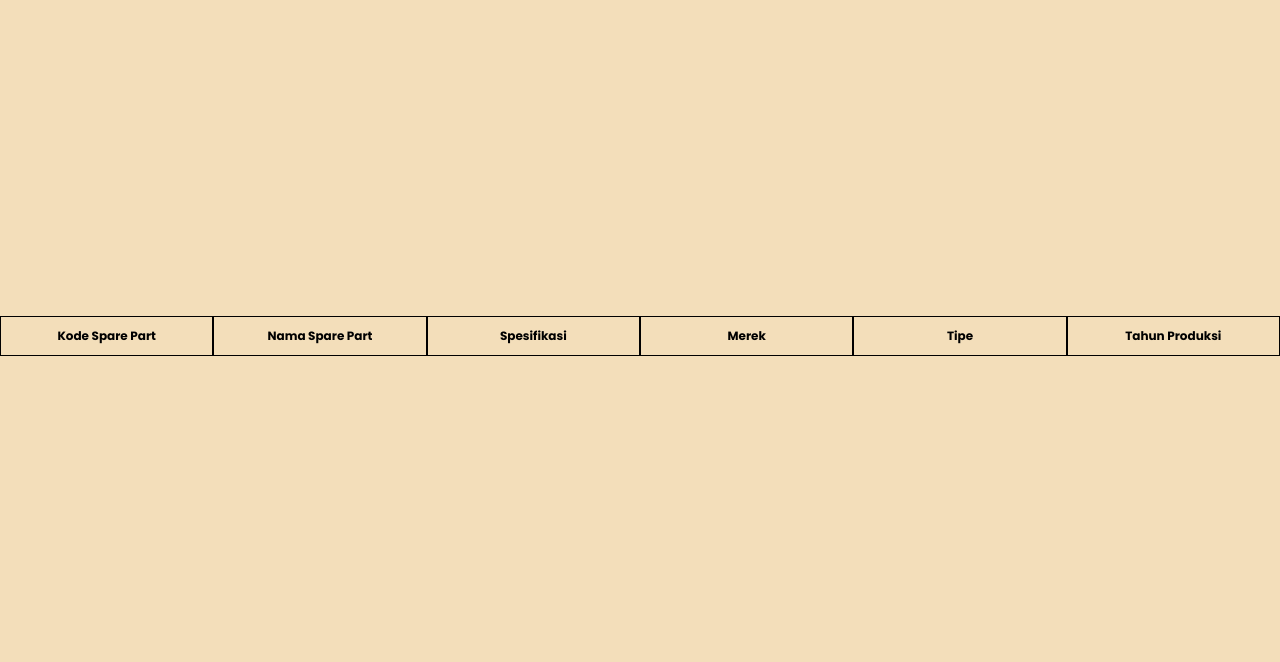
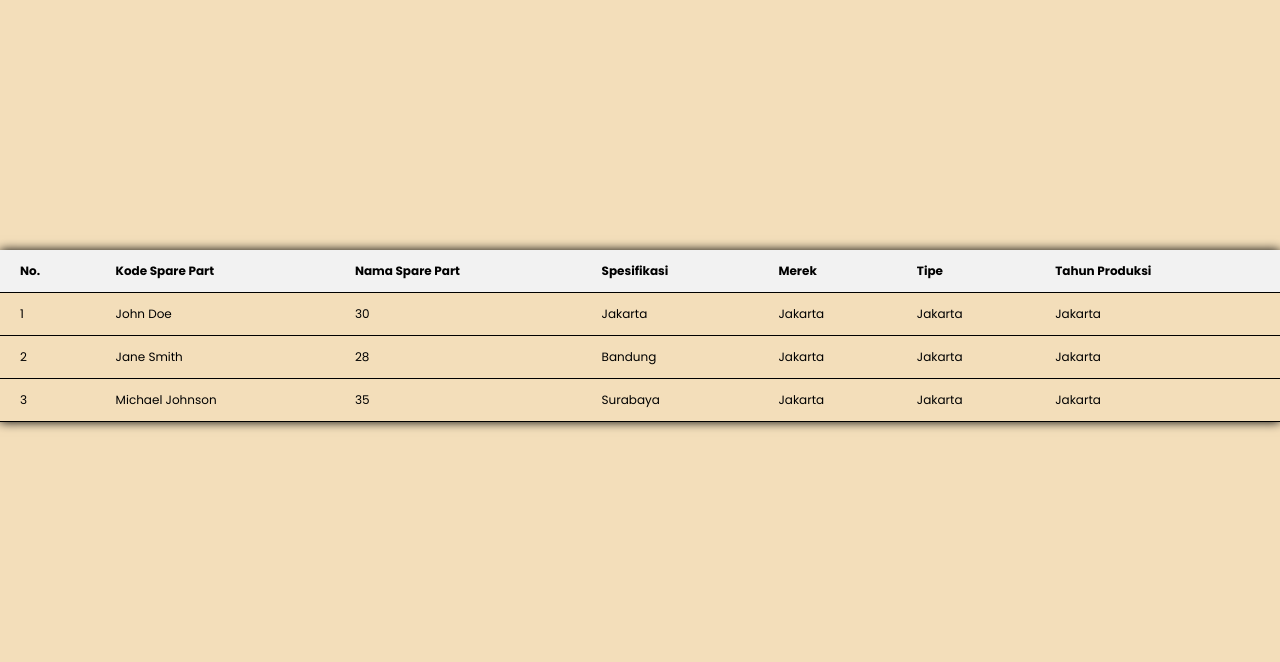
Before and after one commit to zakiaazhari14/PT-Berko-Berkah-Mandiri, a PHP site: page /spare.html in a window 1280 px wide. Shown: the part 64-726 px from the top of the page. Run offline with PHP 8.4, Linux system fonts and the light colour scheme.

Commit message:
menambahkan kolom

```diff
--- a/css/style.css
+++ b/css/style.css
@@ -234,15 +234,35 @@ body {
 }
 
 .column {
-  flex: 1;
-  padding: 10px;
-  border: 1px solid #000000;
-  box-sizing: border-box;
-  text-align: center;
+  width: 100%;
+  border-collapse: collapse;
+  box-shadow: 0 0 10px var(--bg);
 }
 
-h4 {
+.column th,
+.column td {
+  padding: 12px 15px;
+  text-align: left;
+  border-bottom: 1px solid #000000;
   color: #000000;
+}
+
+.column th {
+  background-color: #f2f2f2;
+}
+
+.column tr:hover {
+  background-color: #a78c8c;
+}
+
+.column th:first-child,
+.column td:first-child {
+  padding-left: 20px;
+}
+
+.column th:last-child,
+.column td:last-child {
+  padding-right: 20px;
 }
 
 /* Icon  */
--- a/spare.html
+++ b/spare.html
@@ -23,7 +23,7 @@
   <body>
     <!-- Navbar Start -->
     <nav class="navbar">
-      <a href="#" class="navbar-logo">PT. Berko Berkah Mandiri</a>
+      <a href="index.html" class="navbar-logo">PT. Berko Berkah Mandiri</a>
 
       <div class="navbar-nav">
         <a href="index.html">Beranda</a>
@@ -54,24 +54,49 @@
     <!-- Table Start -->
     <body>
         <div class="container">
-          <div class="column">
-            <h4>Kode Spare Part</h4>
-          </div>
-          <div class="column">
-            <h4>Nama Spare Part</h4>
-          </div>
-          <div class="column">
-            <h4>Spesifikasi</h4>
-          </div>
-          <div class="column">
-            <h4>Merek</h4>
-          </div>
-          <div class="column">
-            <h4>Tipe</h4>
-          </div>
-          <div class="column">
-            <h4>Tahun Produksi</h4>
-          </div>
+          <table class="column">
+            <thead>
+              <tr>
+                <th>No.</th>
+                <th>Kode Spare Part</th>
+                <th>Nama Spare Part</th>
+                <th>Spesifikasi</th>
+                <th>Merek</th>
+                <th>Tipe</th>
+                <th>Tahun Produksi</th>
+              </tr>
+            </thead>
+            <tbody>
+              <tr>
+                <td>1</td>
+                <td>John Doe</td>
+                <td>30</td>
+                <td>Jakarta</td>
+                <td>Jakarta</td>
+                <td>Jakarta</td>
+                <td>Jakarta</td>
+              </tr>
+              <tr>
+                <td>2</td>
+                <td>Jane Smith</td>
+                <td>28</td>
+                <td>Bandung</td>
+                <td>Jakarta</td>
+                <td>Jakarta</td>
+                <td>Jakarta</td>
+
+              </tr>
+              <tr>
+                <td>3</td>
+                <td>Michael Johnson</td>
+                <td>35</td>
+                <td>Surabaya</td>
+                <td>Jakarta</td>
+                <td>Jakarta</td>
+                <td>Jakarta</td>
+              </tr>
+            </tbody>
+          </table>
         </div>
       </body>
     <!-- Table Start -->
```
